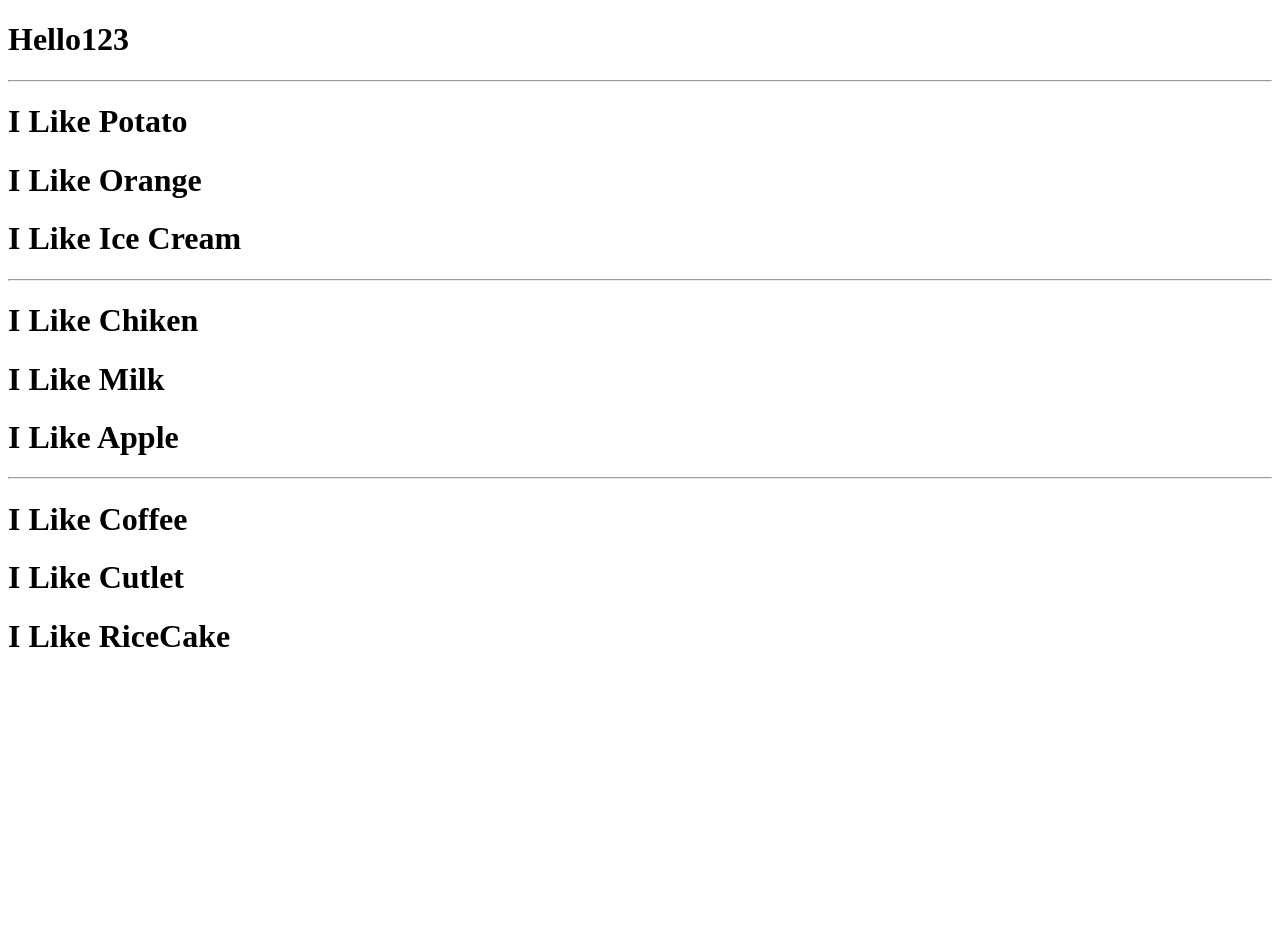
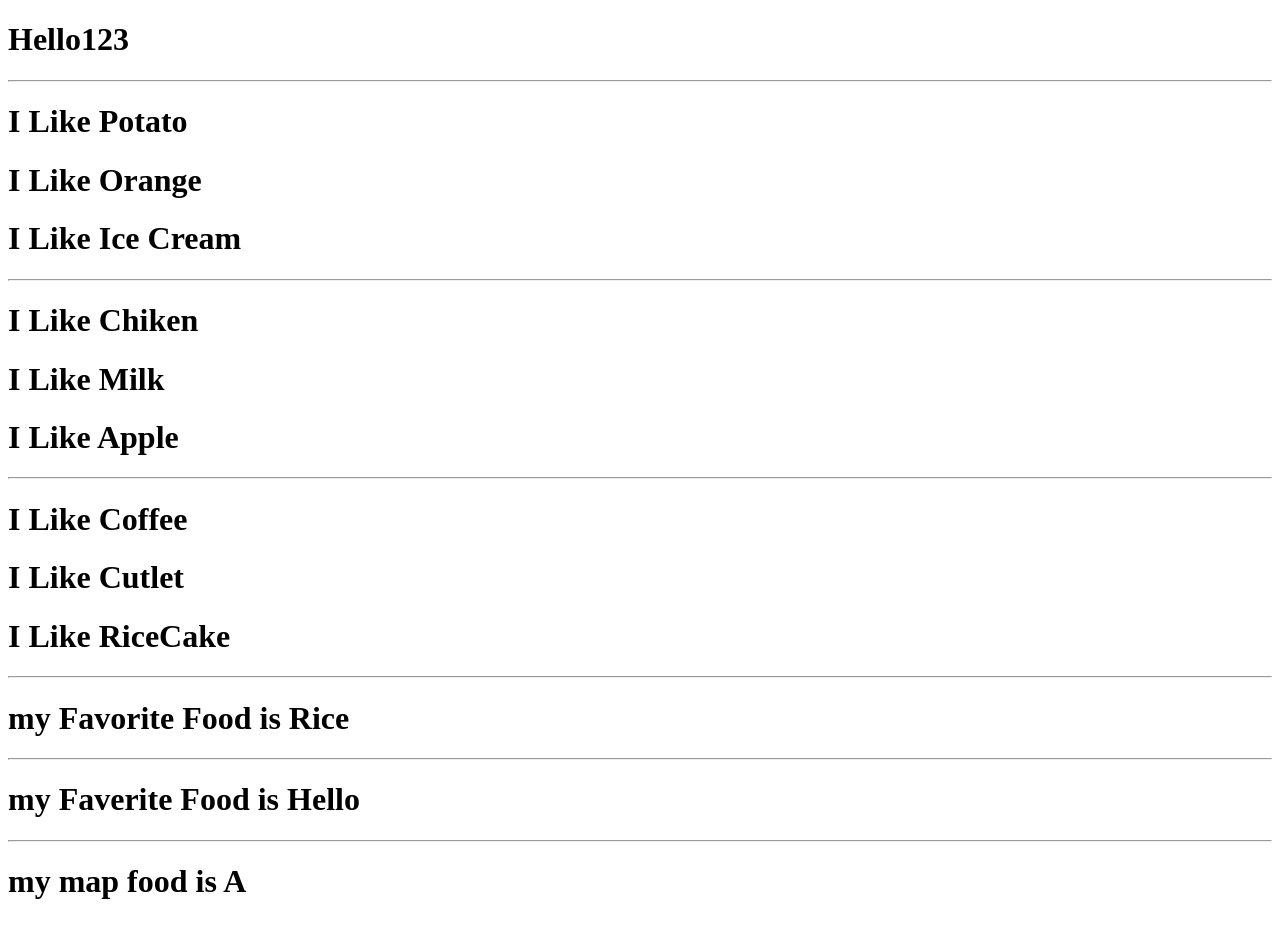
Before and after one commit to SeoMoonk/react_clone_coding, a React (Create React App) app: page / in a window 1280 px wide. Shown: the top 927 px of the page. Before the commit the page ends 800 px from the top, so only its background shows below. Built offline with nearby package versions, Linux system fonts and the light colour scheme.

Commit message:
Props, map practice

```diff
--- a/src/App.js
+++ b/src/App.js
@@ -18,7 +18,7 @@ function Food2(props) { //props => properties
   );
 }
 
-//V3
+//V3 (Map)
 function Food3({name}){
   return (
     <div>
@@ -42,6 +42,51 @@ const foodILike = [
   }
 ]
 
+function Food4({myFood}) {
+
+  return (
+    <div>
+      <h1>my Favorite Food is {myFood}</h1>
+    </div>
+
+  );
+}
+
+function Food5(props){
+
+  return (
+
+    <div>
+      <h1> my Faverite Food is {props.myFood}</h1>
+    </div>
+
+  );
+}
+
+function Food6({foodName}) {
+  return (
+
+    <div>
+      <h1> my map food is {foodName}</h1>
+    </div>
+
+  );
+}
+
+const myFoodList = [
+
+  {
+    name: 'A'
+  },
+  {
+    name: 'B'
+  },
+  {
+    name: 'C'
+  }
+
+]
+
 function App() {
   return (
     <div>
@@ -58,6 +103,16 @@ function App() {
       {foodILike.map((dish) => {
         return <Food3 name={dish.name} />
       })}
+      <hr />
+      <Food4 myFood="Rice" />
+      <hr/>
+      <Food5 myFood="Hello" />
+      <hr/>
+      {
+        myFoodList.map((myMenu) => {
+          return <Food6 foodName={myMenu.name} />
+        })
+      }
     </div>
   );
 }
```
Also changed, not shown: src/Food.js (added, +9 -0 lines).
